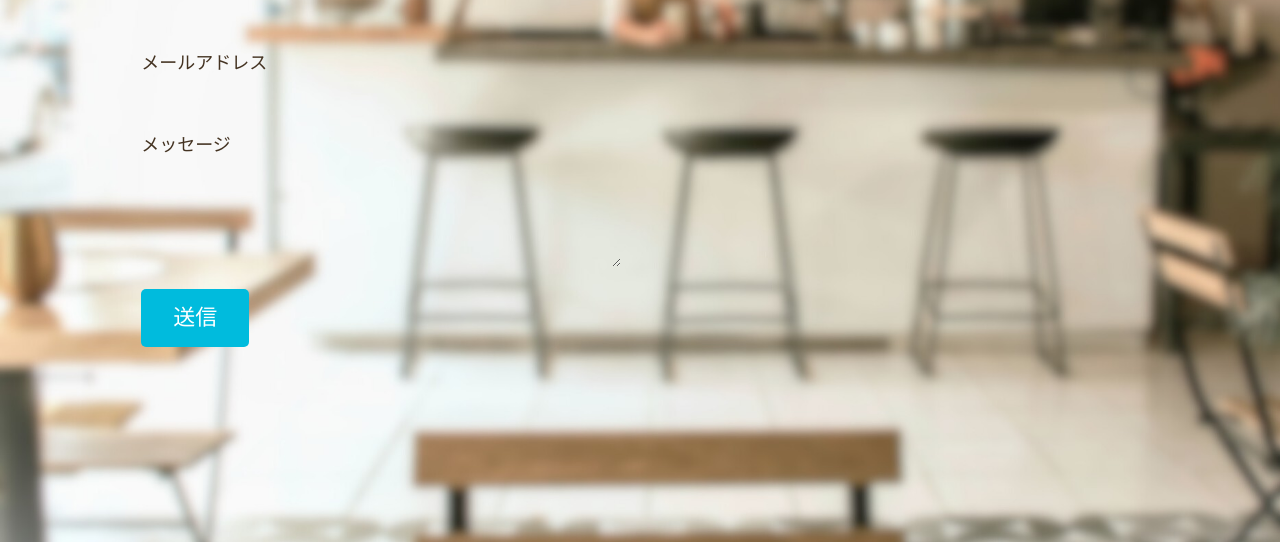
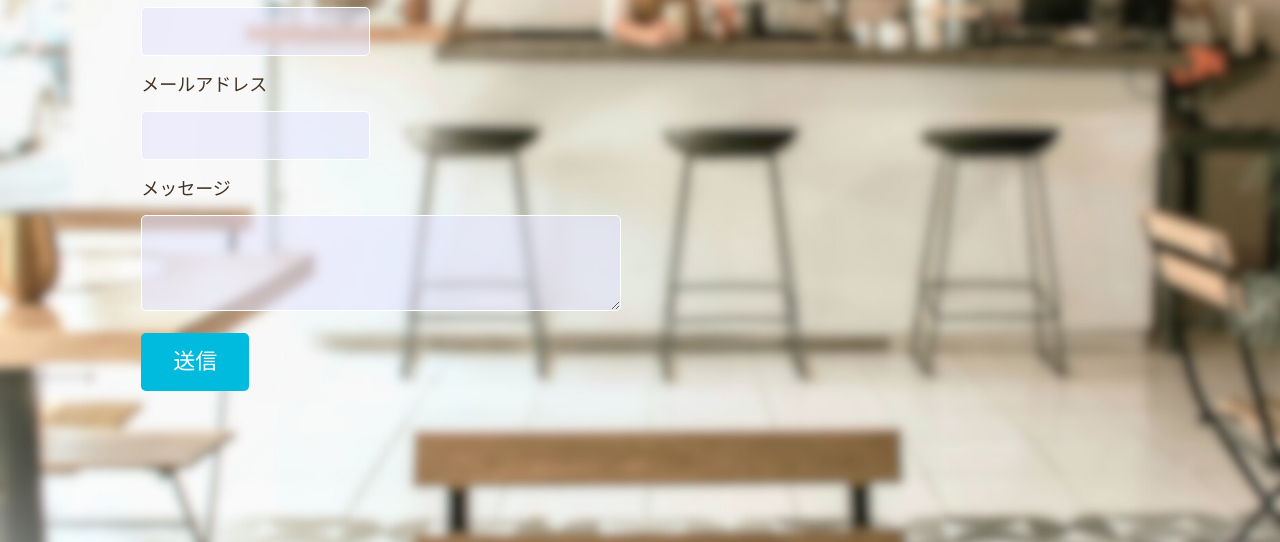
Before and after one commit to wcoach/wcbCAFE, a plain HTML site: page contact.html in a window 1280 px wide. Shown: the part 258-800 px from the top of the page. Drawn offline with Linux system fonts and the light colour scheme; some packages are replaced by stand-ins of ours; files whose address does not match are found by name.

Commit message:
Update style.css

```diff
--- a/css/style.css
+++ b/css/style.css
@@ -219,8 +219,8 @@ label{
     margin-bottom: 10px;
     display: block;
 }
-input[type="text"]
-input[type="email"]
+input[type="text"],
+input[type="email"],
 textarea{
     background: rgba(225, 225, 255, .5);
     border: 1px #fff solid;
```
